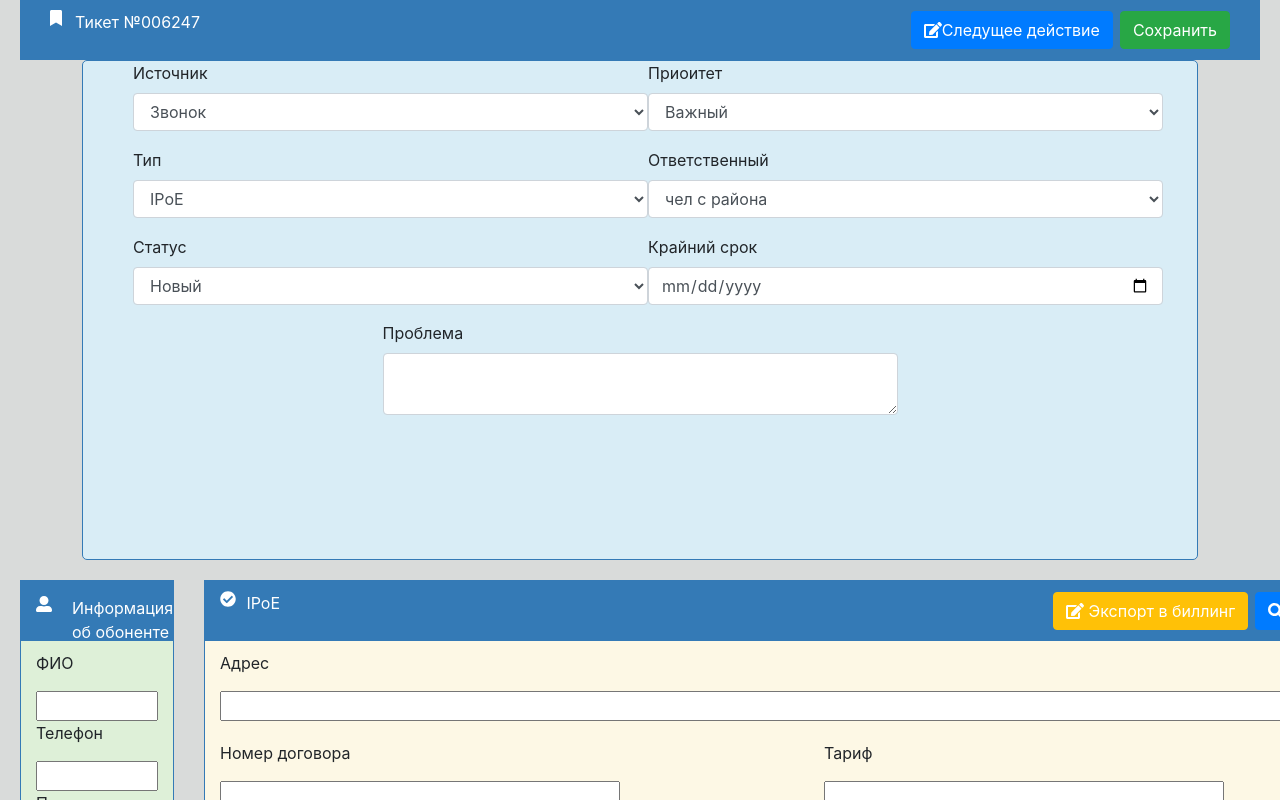
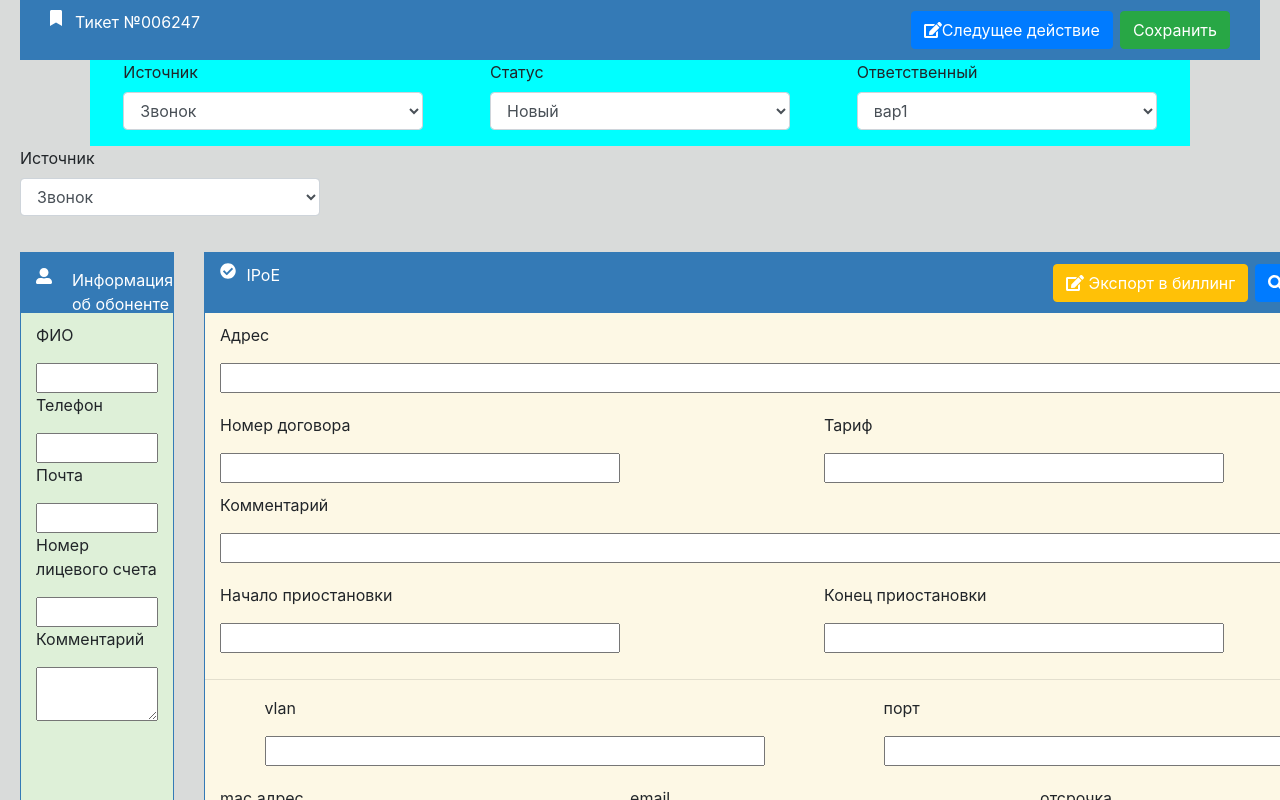
Before and after one commit to KonstantinViktorovichAlex/MART-testing, a React (Create React App) app: page / in a window 1280 px wide. Shown: the top 800 px of the page. Built offline with nearby package versions, Linux system fonts and the light colour scheme; the HTML template or start-up script is replaced by a standard one.

Commit message:
add custom input

```diff
--- a/package.json
+++ b/package.json
@@ -12,6 +12,7 @@
     "@testing-library/user-event": "^7.2.1",
     "bootstrap": "^4.4.1",
     "react": "^16.13.1",
+    "react-bootstrap": "^1.0.0",
     "react-dom": "^16.13.1",
     "react-scripts": "3.4.1",
     "reactstrap": "^8.4.1"
--- a/src/App.js
+++ b/src/App.js
@@ -1,30 +1,28 @@
 import React, {Component} from 'react';
-
 
 import Ticket from './components/Tickets/Ticket'
 import User from './components/Users/User'
 import Contract from './components/Contract/Contract'
 import './App.css';
-
+import 'bootstrap/dist/css/bootstrap.min.css';
 class App extends Component {
 
     state = {
         contract: 'IPoE'
     }
 
+    // toggleValueType = (event) => {
+    //     this.setState({
+    //         contract: event.target.value
+    //     })
 
-    toggleValueType = (event) => {
-        this.setState({
-            contract: event.target.value
-        })
-
-    }
+    // }
+    // <Ticket toggleValue = {this.toggleValueType}/>
 
     render(){
-        console.log(this.state)
         return(
             <div className ='App'>
-                <Ticket toggleValue = {this.toggleValueType}/>
+                <Ticket />
                 <div className = 'app-body'>
                     <User/>
                     <Contract contract = {this.state.contract}/>
--- a/src/components/Contract/Contract.jsx
+++ b/src/components/Contract/Contract.jsx
@@ -10,7 +10,6 @@ import { FontAwesomeIcon } from '@fortawesome/react-fontawesome'
 import { faCheckCircle, faEdit, faSearch } from '@fortawesome/free-solid-svg-icons'
 
 const Contract = (props) => {
-    console.log(props)
 
     let connect = null
 
--- /dev/null
+++ b/src/components/Tickets/FormGroupe/FirstGroupe/FirstGroupe.jsx
@@ -0,0 +1,36 @@
+import React from 'react'
+import {Form} from 'react-bootstrap'
+
+import './firstGroupe.css'
+
+const FirstGroupe = () => {
+    return(
+        <div className = 'first-items'>
+            <Form.Group controlId="source">
+                <Form.Label>Источник</Form.Label>
+                    <Form.Control as="select">
+                        <option>Звонок</option>
+                        <option>Обращение</option>
+                        <option>Письмо</option>
+                    </Form.Control>
+            </Form.Group>
+            <Form.Group controlId="status">
+                <Form.Label>Статус</Form.Label>
+                    <Form.Control as="select">
+                        <option>Новый</option>
+                        <option>Старый</option>
+                        <option>Выполненный</option>
+                    </Form.Control>
+            </Form.Group>
+            <Form.Group controlId="responsible">
+                <Form.Label>Ответственный</Form.Label>
+                        <Form.Control as="select">
+                            <option>вар1</option>
+                            <option>вар2</option>
+                            <option>вар3</option>
+                        </Form.Control>
+            </Form.Group>
+        </div>
+    )
+}
+export default FirstGroupe
--- /dev/null
+++ b/src/components/Tickets/FormGroupe/FirstGroupe/firstGroupe.css
@@ -0,0 +1,11 @@
+.first-items {
+    display: flex;
+    width: 1100px;
+    background-color: aqua;
+    margin: 0 auto;
+    justify-content: space-around;
+}
+
+.form-group {
+    width: 300px;
+}
--- a/src/components/Tickets/Ticket.jsx
+++ b/src/components/Tickets/Ticket.jsx
@@ -1,24 +1,43 @@
 import React, {Component} from 'react'
-import {Button, Form, FormGroup, Label, Input} from 'reactstrap'
+import {Form, Button } from 'react-bootstrap'
 import { FontAwesomeIcon } from '@fortawesome/react-fontawesome'
 import { faBookmark, faEdit } from '@fortawesome/free-solid-svg-icons'
 
+
+
 import './ticket.css'
+import FirstGroupe from './FormGroupe/FirstGroupe/FirstGroupe'
+import CustomInput from '../../components/input/CustomInput'
 
 export default class Ticket extends Component {
     render(){
         return(
             <div className = 'ticket'>
+                <Form>
                     <div className = 'header'>
                         <div className = 'header-info'>
                             <FontAwesomeIcon icon = {faBookmark}/>
                             <p className = 'ticket-text'>Тикет №006247</p>
                         </div>
                         <div className = 'buttons-groupe'>
-                        <Button color = 'primary' className ='next'><FontAwesomeIcon icon = {faEdit}/>Следущее действие</Button>
-                        <Button color = 'success' className = 'save'>Сохранить</Button>
+                            <Button variant = 'primary' className ='next'><FontAwesomeIcon icon = {faEdit}/>Следущее действие</Button>
+                            <Button variant = 'success' className = 'save'>Сохранить</Button>
                         </div>
                     </div>
+                    <FirstGroupe/>
+                    <CustomInput label = 'Источник' controlId = 'source' control = 'select' options = {['Звонок', 'Обращение', 'Письмо']}/>
+                </Form>
+            </div>
+        )
+    }
+}
+
+ {/* <Form.Group controlId="exampleForm.ControlTextarea1">
+                        <Form.Label>Example textarea</Form.Label>
+                        <Form.Control as="textarea" rows="3" />
+                    </Form.Group> */}
+
+{/*
                 <div className = 'body-ticket'>
                     <div className = 'form-groupe'>
                         <Form className = 'body-form'>
@@ -78,8 +97,4 @@ export default class Ticket extends Component {
                             </FormGroup>
                         </Form>
                     </div>
-                </div>
-            </div>
-        )
-    }
-}
+                </div> */}
--- a/src/components/Tickets/ticket.css
+++ b/src/components/Tickets/ticket.css
@@ -18,7 +18,7 @@
     margin-right: 7px;
 }
 
-.form-groupe {
+/* .form-groupe {
     display: flex;
     flex-direction: column;
     flex-wrap: wrap;
@@ -31,7 +31,7 @@
     border:1px solid #347ab6;
     padding-left: 50px;
     padding-right: 50px;
-}
+} */
 
 .body-form {
     height: 260px;
@@ -41,10 +41,7 @@
     align-items: center;
     justify-content: space-around;
 }
-.form-group {
-    margin-bottom: 1rem;
-    width: 515px;
-}
+
 
 .problem {
     display: flex;
@@ -52,3 +49,16 @@
     width: 100%;
     justify-content: center;
 }
+
+
+.first-items {
+    display: flex;
+    width: 1100px;
+    background-color: aqua;
+    margin: 0 auto;
+    justify-content: space-around;
+}
+
+.form-group {
+    width: 300px;
+}
--- /dev/null
+++ b/src/components/input/CustomInput.jsx
@@ -0,0 +1,36 @@
+import React from 'react'
+import {Form} from 'react-bootstrap'
+
+
+const CustomInput = (props) => {
+    const label = props.label
+    const controlId = props.controlId
+    const control = props.control
+    const options = props.options
+
+    if(!options){
+        return(
+            <Form.Group controlId = {controlId} >
+                <Form.Label>{label}</Form.Label>
+                <Form.Control as = {control}></Form.Control>
+            </Form.Group>
+        )
+    }else{
+        let option = options.map((item, index) => {
+            return(
+                    <option key = {index}>{item}</option>
+            )
+        })
+
+        return(
+            <Form.Group controlId = {controlId} >
+                    <Form.Label>{label}</Form.Label>
+                    {control==='select' ? <Form.Control as = {control}>{option}</Form.Control> : <Form.Control as = {control}></Form.Control>}
+            </Form.Group>
+        )
+    }
+
+
+}
+
+export default CustomInput
```
Also changed, not shown: 2 other files (tests, documents, lock files or other folders). Lines whose indentation alone changed are shown as unchanged.
